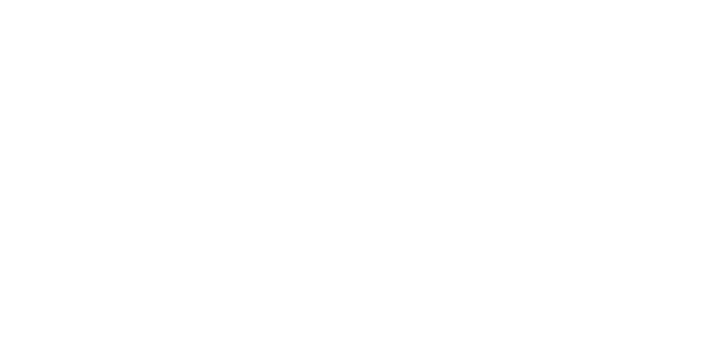
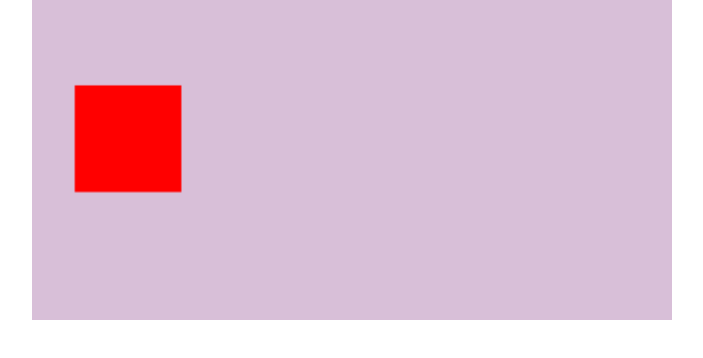
Before and after one commit to devGDL/JS-BreakOutGame, a plain HTML site: page index.html in a window 1280 px wide. Shown: the whole page, without its empty margins (288-991 px from the left). Drawn offline with Linux system fonts and the light colour scheme.

Commit message:
Basic canvas shape creation methods

```diff
--- a/css/styles.css
+++ b/css/styles.css
@@ -2,3 +2,11 @@
     padding: 0;
     margin: 0;
 }
+
+#myGameCanvas {
+    width: 480;
+    height: 320px;
+    background-color: thistle;
+    display: block;
+    margin: 0 auto;
+}
--- a/index.html
+++ b/index.html
@@ -9,7 +9,11 @@
 </head>
 
 <body>
+    <canvas id="myGameCanvas">
 
+    </canvas>
+
+    <script src="/js/script.js"></script>
 </body>
 
 </html>
--- a/js/script.js
+++ b/js/script.js
@@ -0,0 +1,8 @@
+var myGameCanvas = document.getElementById('myGameCanvas')
+var ctx = myGameCanvas.getContext('2d')
+
+ctx.beginPath()
+ctx.rect(20, 40, 50, 50)
+ctx.fillStyle = "#FF0000";
+ctx.fill()
+ctx.closePath()
```
